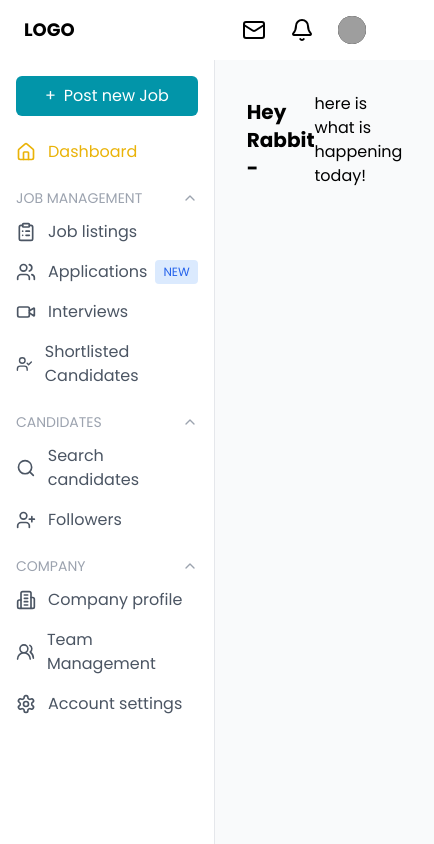
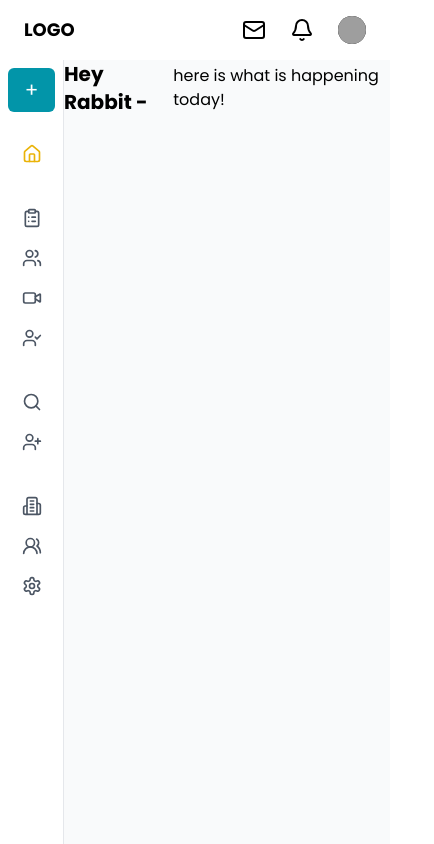
Before and after one commit to Ichchhitmd/admin-portal, a Next.js app: page / in a window 390 px wide. Shown: the top 844 px of the page, 434 px wide, since content can reach past the window. Built offline with nearby package versions, Linux system fonts and the light colour scheme; grey boxes are pictures that could not be loaded.

Commit message:
Add ant design select component

```diff
--- a/package.json
+++ b/package.json
@@ -9,11 +9,13 @@
     "lint": "next lint"
   },
   "dependencies": {
+    "antd": "^5.23.2",
     "lucide-react": "^0.473.0",
     "next": "15.1.5",
     "react": "^19.0.0",
     "react-dom": "^19.0.0",
-    "react-quill-new": "^3.3.3"
+    "react-quill-new": "^3.3.3",
+    "tailwind-scrollbar": "^3.1.0"
   },
   "devDependencies": {
     "@eslint/eslintrc": "^3",
--- a/src/app/components/navigation/sidebar.tsx
+++ b/src/app/components/navigation/sidebar.tsx
@@ -36,168 +36,167 @@ const Sidebar = () => {
   };
 
   return (
-    <div className="w-64 h-full bg-white border-r border-gray-200 p-4 flex flex-col sticky top-0">
+    <aside className="h-full bg-white border-r border-gray-200 flex flex-col overflow-y-auto scrollbar-visible w-16 md:w-64 p-2 md:p-4">
       <button
-        className="w-full bg-[#0295A9] text-white rounded-md py-2 px-4 flex items-center justify-center mb-6"
-        onClick={() => {
-          router.push("/Posting");
-        }}
+        className="w-full bg-[#0295A9] text-white rounded-md py-2 px-2 md:px-4 flex items-center justify-center mb-8"
+        onClick={() => router.push("/Posting")}
       >
-        <span className="mr-2">+</span> Post new Job
+        <span className="text-xl">+</span>
+        <span className="hidden md:inline ml-2">Post new Job</span>
       </button>
 
       <div className="flex flex-col flex-1">
-        <div className="mb-2">
+        <div className="mb-4">
           <Link
             href="/"
-            className="flex items-center text-yellow-500 mb-4"
+            className="flex items-center text-yellow-500 mb-4 justify-center md:justify-start"
           >
-            <Home size={20} className="mr-3" />
-            <span>Dashboard</span>
+            <Home size={20} className="min-w-[20px]" />
+            <span className="ml-3 hidden md:inline">Dashboard</span>
           </Link>
         </div>
 
-        <div className={openSections ? "mb-6" : "mb-2"}>
-          <button
+        <div className="mb-8">
+          <div
             onClick={() => toggleSection("jobManagement")}
-            className="w-full text-left flex items-center justify-between text-gray-400 text-sm mb-3"
+            className="w-full text-left flex items-center justify-between text-gray-400 text-sm mb-3 cursor-pointer"
           >
-            <span>JOB MANAGEMENT</span>
+            <span className="hidden md:inline">JOB MANAGEMENT</span>
             {openSections.jobManagement ? (
-              <ChevronUp size={16} />
+              <ChevronUp size={16} className="hidden md:block" />
             ) : (
-              <ChevronDown size={16} />
+              <ChevronDown size={16} className="hidden md:block" />
             )}
-          </button>
+          </div>
 
           {openSections.jobManagement && (
-            <div className="space-y-4">
+            <div className="space-y-5">
               <Link
                 href="/Listings"
-                className="flex items-center text-gray-600 hover:text-gray-900"
+                className="flex items-center text-gray-600 hover:text-gray-900 justify-center md:justify-start"
               >
-                <ClipboardList size={20} className="mr-3" />
-                <span>Job listings</span>
+                <ClipboardList size={20} className="min-w-[20px]" />
+                <span className="ml-3 hidden md:inline">Job listings</span>
               </Link>
               <Link
                 href="/applications"
-                className="flex items-center text-gray-600 hover:text-gray-900"
+                className="flex items-center text-gray-600 hover:text-gray-900 justify-center md:justify-start"
               >
-                <Users size={20} className="mr-3" />
-                <span>Applications</span>
-                <span className="ml-2 text-xs bg-blue-100 text-blue-600 px-2 py-1 rounded">
+                <Users size={20} className="min-w-[20px]" />
+                <span className="ml-3 hidden md:inline">Applications</span>
+                <span className="hidden md:inline ml-2 text-xs bg-blue-100 text-blue-600 px-2 py-1 rounded">
                   NEW
                 </span>
               </Link>
               <Link
                 href="/interviews"
-                className="flex items-center text-gray-600 hover:text-gray-900"
+                className="flex items-center text-gray-600 hover:text-gray-900 justify-center md:justify-start"
               >
-                <Video size={20} className="mr-3" />
-                <span>Interviews</span>
+                <Video size={20} className="min-w-[20px]" />
+                <span className="ml-3 hidden md:inline">Interviews</span>
               </Link>
               <Link
                 href="/shortlisted"
-                className="flex items-center text-gray-600 hover:text-gray-900"
+                className="flex items-center text-gray-600 hover:text-gray-900 justify-center md:justify-start"
               >
-                <UserCheck size={20} className="mr-3" />
-                <span>Shortlisted Candidates</span>
+                <UserCheck size={20} className="min-w-[20px]" />
+                <span className="ml-3 hidden md:inline">Shortlisted</span>
+              </Link>
+            </div>
+          )}
+        </div>
+
+        <div className="mb-8">
+          <div
+            onClick={() => toggleSection("candidates")}
+            className="w-full text-left flex items-center justify-between text-gray-400 text-sm mb-3 cursor-pointer"
+          >
+            <span className="hidden md:inline">CANDIDATES</span>
+            {openSections.candidates ? (
+              <ChevronUp size={16} className="hidden md:block" />
+            ) : (
+              <ChevronDown size={16} className="hidden md:block" />
+            )}
+          </div>
+
+          {openSections.candidates && (
+            <div className="space-y-5">
+              <Link
+                href="/search"
+                className="flex items-center text-gray-600 hover:text-gray-900 justify-center md:justify-start"
+              >
+                <Search size={20} className="min-w-[20px]" />
+                <span className="ml-3 hidden md:inline">Search candidates</span>
+              </Link>
+              <Link
+                href="/followers"
+                className="flex items-center text-gray-600 hover:text-gray-900 justify-center md:justify-start"
+              >
+                <UserPlus size={20} className="min-w-[20px]" />
+                <span className="ml-3 hidden md:inline">Followers</span>
               </Link>
             </div>
           )}
         </div>
 
         <div className="mb-6">
-          <button
-            onClick={() => toggleSection("candidates")}
-            className="w-full text-left flex items-center justify-between text-gray-400 text-sm mb-3"
+          <div
+            onClick={() => toggleSection("company")}
+            className="w-full text-left flex items-center justify-between text-gray-400 text-sm mb-3 cursor-pointer"
           >
-            <span>CANDIDATES</span>
-            {openSections.candidates ? (
-              <ChevronUp size={16} />
+            <span className="hidden md:inline">COMPANY</span>
+            {openSections.company ? (
+              <ChevronUp size={16} className="hidden md:block" />
             ) : (
-              <ChevronDown size={16} />
+              <ChevronDown size={16} className="hidden md:block" />
             )}
-          </button>
+          </div>
 
-          {openSections.candidates && (
-            <div className="space-y-4">
+          {openSections.company && (
+            <div className="space-y-5">
               <Link
-                href="/search"
-                className="flex items-center text-gray-600 hover:text-gray-900"
+                href="/company-profile"
+                className="flex items-center text-gray-600 hover:text-gray-900 justify-center md:justify-start"
               >
-                <Search size={20} className="mr-3" />
-                <span>Search candidates</span>
+                <Building2 size={20} className="min-w-[20px]" />
+                <span className="ml-3 hidden md:inline">Company profile</span>
               </Link>
               <Link
-                href="/followers"
-                className="flex items-center text-gray-600 hover:text-gray-900"
+                href="/team"
+                className="flex items-center text-gray-600 hover:text-gray-900 justify-center md:justify-start"
               >
-                <UserPlus size={20} className="mr-3" />
-                <span>Followers</span>
+                <UsersRound size={20} className="min-w-[20px]" />
+                <span className="ml-3 hidden md:inline">Team Management</span>
+              </Link>
+              <Link
+                href="/settings"
+                className="flex items-center text-gray-600 hover:text-gray-900 justify-center md:justify-start"
+              >
+                <Settings size={20} className="min-w-[20px]" />
+                <span className="ml-3 hidden md:inline">Account settings</span>
               </Link>
             </div>
           )}
         </div>
 
-        <div className="mb-6">
-          <button
-            onClick={() => toggleSection("company")}
-            className="w-full text-left flex items-center justify-between text-gray-400 text-sm mb-3"
-          >
-            <span>COMPANY</span>
-            {openSections.company ? (
-              <ChevronUp size={16} />
-            ) : (
-              <ChevronDown size={16} />
-            )}
-          </button>
-
-          {openSections.company && (
-            <div className="space-y-4">
-              <Link
-                href="/company-profile"
-                className="flex items-center text-gray-600 hover:text-gray-900"
-              >
-                <Building2 size={20} className="mr-3" />
-                <span>Company profile</span>
-              </Link>
-              <Link
-                href="/team"
-                className="flex items-center text-gray-600 hover:text-gray-900"
-              >
-                <UsersRound size={20} className="mr-3" />
-                <span>Team Management</span>
-              </Link>
-              <Link
-                href="/settings"
-                className="flex items-center text-gray-600 hover:text-gray-900"
-              >
-                <Settings size={20} className="mr-3" />
-                <span>Account settings</span>
-              </Link>
-            </div>
-          )}
-        </div>
-
-        <div className="mt-48 space-y-4">
+        <div className="mt-72 space-y-5">
           <Link
             href="/support"
-            className="flex items-center text-gray-600 hover:text-gray-900"
+            className="flex items-center text-gray-600 hover:text-gray-900 justify-center md:justify-start"
           >
-            <HeadphonesIcon size={20} className="mr-3" />
-            <span>Support</span>
+            <HeadphonesIcon size={20} className="min-w-[20px]" />
+            <span className="ml-3 hidden md:inline">Support</span>
           </Link>
           <Link
             href="/logout"
-            className="flex items-center text-red-500 hover:text-red-600"
+            className="flex items-center text-red-500 hover:text-red-600 justify-center md:justify-start"
           >
-            <LogOut size={20} className="mr-3" />
-            <span>Logout</span>
+            <LogOut size={20} className="min-w-[20px]" />
+            <span className="ml-3 hidden md:inline">Logout</span>
           </Link>
         </div>
       </div>
-    </div>
+    </aside>
   );
 };
 
--- a/src/app/globals.css
+++ b/src/app/globals.css
@@ -16,3 +16,26 @@
     border-bottom: 0.7px solid #E1E1E2 !important;
 
   }
+
+  /* Scrollbar visibility on scroll */
+.scrollbar-visible {
+  scrollbar-width: thin; /* Firefox support */
+}
+
+.scrollbar-visible::-webkit-scrollbar {
+  width: 4px; /* Thin scrollbar */
+  height: 4px; /* For horizontal scrollbar */
+  background: transparent; /* Track background */
+}
+
+.scrollbar-visible::-webkit-scrollbar-thumb {
+  background-color: #888; /* Thumb color */
+  border-radius: 9999px;
+  transition: opacity 0.3s; /* Smooth fade-in/out */
+  opacity: 0; /* Hidden by default */
+}
+
+.scrollbar-visible:hover::-webkit-scrollbar-thumb,
+.scrollbar-visible:active::-webkit-scrollbar-thumb {
+  opacity: 1; /* Fully visible when interacting */
+}
--- a/src/app/layout.tsx
+++ b/src/app/layout.tsx
@@ -23,13 +23,13 @@ export default function RootLayout({
 }>) {
   return (
     <html lang="en" className={poppins.className}>
-      <body>
-        <Navbar />
-        <div className="flex">
-          <Sidebar />
-          <main className="flex-1 p-8 bg-gray-50">{children}</main>
-        </div>
-      </body>
-    </html>
+    <body className="h-screen flex flex-col">
+      <Navbar />
+      <div className="flex-1 flex overflow-hidden">
+        <Sidebar />
+        <main className="flex-1 overflow-auto bg-gray-50 hover-scrollbar">{children}</main>
+      </div>
+    </body>
+  </html>
   );
 }
--- a/tailwind.config.ts
+++ b/tailwind.config.ts
@@ -1,4 +1,5 @@
 import type { Config } from "tailwindcss";
+import tailwindScrollbar from "tailwind-scrollbar";
 
 export default {
   content: [
@@ -9,5 +10,6 @@ export default {
   theme: {
     extend: {},
   },
-  plugins: [],
+
+  plugins: [tailwindScrollbar],
 } satisfies Config;
```
Also changed, not shown: src/app/Posting/page.tsx (+89 -157 lines), src/app/components/quillField.tsx (added, +83 -0 lines), 1 other file (tests, documents, lock files or other folders).
